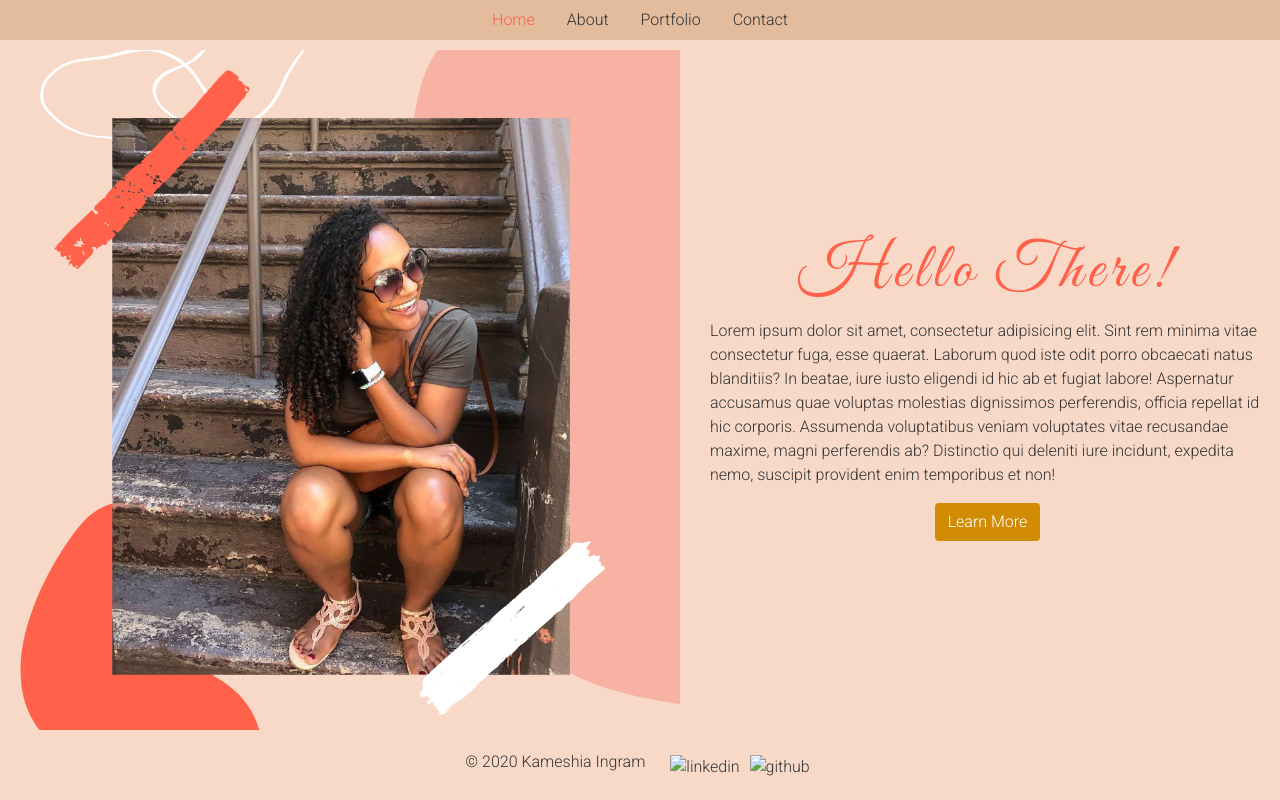
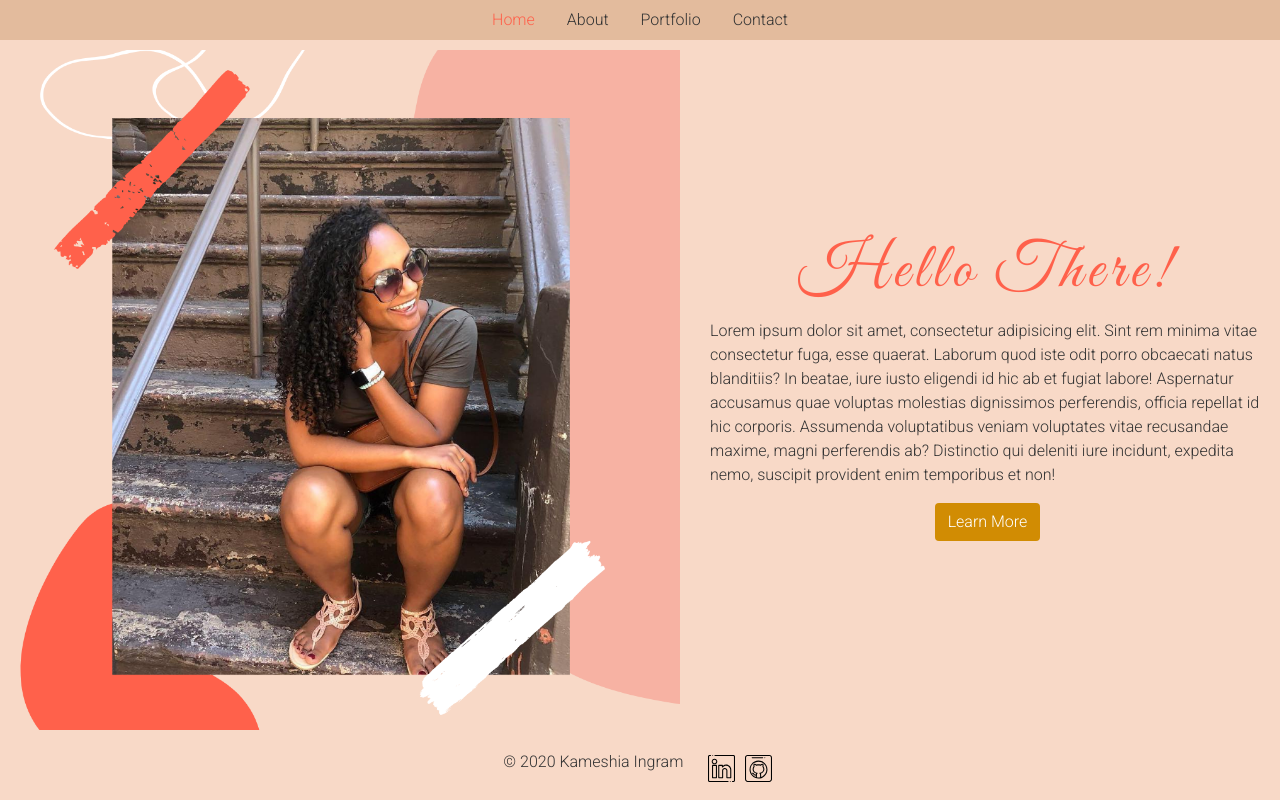
Before and after one commit to Kammielatay/Portfolio, a plain HTML site: page index.html in a window 1280 px wide. Drawn offline with nearby package versions, Linux system fonts and the light colour scheme; the site is published under a folder, as on GitHub Pages, so addresses that start at the root find nothing.

Commit message:
fixed relative path for social links

```diff
--- a/index.html
+++ b/index.html
@@ -47,16 +47,11 @@
 
     <footer class="sticky-bottom text-center">
         <p class="copyright">&copy; 2020 Kameshia Ingram</p>
-        <a href="https://www.linkedin.com/in/kameshiaingram/"><img class="favicon" src="/assets/images/linkedin.svg" alt="linkedin"></a>
-        <a href="https://github.com/Kammielatay"><img class="favicon" src="/assets/images/github.svg" alt="github"></a>
+        <a href="https://www.linkedin.com/in/kameshiaingram/"><img class="favicon" src="assets/images/linkedin.svg" alt="linkedin"></a>
+        <a href="https://github.com/Kammielatay"><img class="favicon" src="assets/images/github.svg" alt="github"></a>
 
     </footer>
 
 
-
-
-
-
-
 </body>
 </html>
```
Also changed, not shown: about.html (+2 -2 lines), contact.html (+2 -2 lines), portfolio.html (+2 -2 lines).
